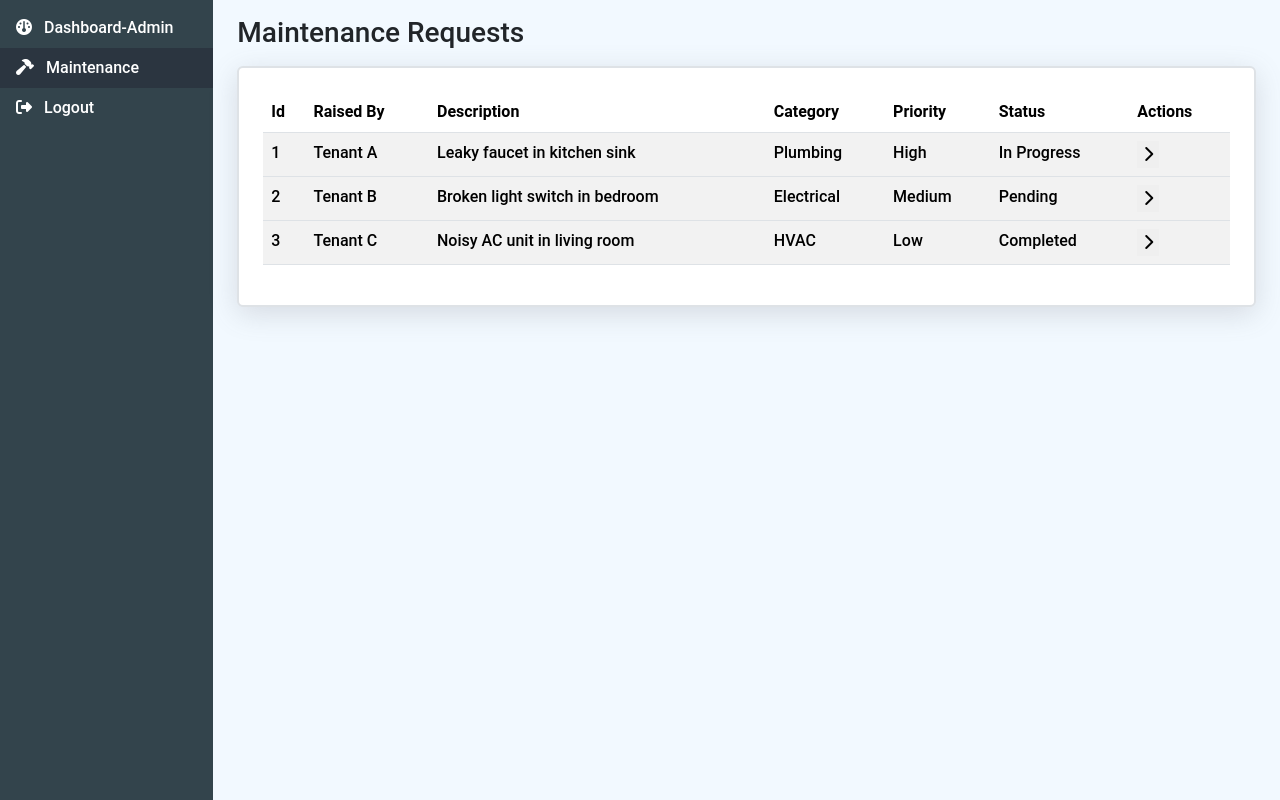
After one commit to avisingh332/RentMangementApp, a Flask app: page /maintenance in a window 1280 px wide. The commit adds this page. Run offline with Flask 3, Linux system fonts and the light colour scheme; a user stored in the database is signed in; some libraries are stand-ins or nearby versions.

Commit message:
Added Maintenance, admin and user dashboards ,updated styling of sigin and other pages

```diff
--- a/app.py
+++ b/app.py
@@ -3,10 +3,10 @@ from database.db import db, init_db
 from models.item_model import Item
 from extensions.security import init_security
 from extensions.login_manger import init_login_manager
-from flask_login import login_manager, login_user
+from flask_login import current_user, login_manager, login_required, login_user
 from flask_security import roles_accepted
 from werkzeug.security import check_password_hash
-
+from data import maintenance_records, report_data, status_list
 app = Flask(__name__, template_folder="templates")
 
 app.config.update({
@@ -27,10 +27,43 @@ init_login_manager(app)
 
 from models.user_model import User, Role
 
+def role_check(role):
+    if role in [role.name for role in current_user.roles]:
+        return True
+    else :
+        return False
+
+app.jinja_env.globals['role_check'] = role_check
+
 @app.route('/')
 def home():
-    return render_template('home.html')
+    if not current_user.is_authenticated:
+        return redirect(url_for('signin'))
 
+    if role_check('Resident'):
+        print("Resident")
+
+    if role_check('Resident'):
+       return redirect(url_for('user_home'))
+
+    else:
+        return redirect(url_for('admin_home'))
+
+from datetime import date
+
+
+@app.route('/admin-home')
+@login_required
+@roles_accepted('Admin')
+def admin_home():
+
+    return render_template('./admin/admin_home.html', data=report_data)
+
+@app.route('/user-home')
+@login_required
+@roles_accepted("Resident")
+def user_home():
+    return render_template('/user/user_home.html')
 
 # signin page
 @app.route('/signin', methods=['GET', 'POST'])
@@ -44,26 +77,40 @@ def signin():
             if check_password_hash(user.password, request.form['password']):
                 # if password matches, login the user
                 login_user(user)
-                # return redirect(url_for('home'))
-                return "Used Logged in Successfully!!!"
+
             # if password doesn't match
             else:
                 msg="Wrong password"
 
-        # if user does not exist
-        else:
-            msg="User doesn't exist"
-        return render_template('signin.html', msg=msg)
+        return redirect(url_for('home'))
+
 
     else:
-        return render_template("signin.html", msg=msg)
+        if current_user.is_authenticated:
+            return redirect(url_for('home'))
+        else:
+            return render_template("signin.html", msg=msg)
 
 
-@app.route('/residents', methods=['GET'])
-# @roles_accepted( ['Admin'] )
-def residents():
-    return "Hello world"
 
+
+
+
+
+@app.route('/maintenance', methods=['GET'])
+@login_required
+def maintenance():
+    if request.method =='POST':
+        pass
+    else:
+        return render_template('maintenance.html', records = maintenance_records, status_list = status_list)
+
+@app.route('/maintenance/create', methods=['GET', 'POST'])
+def create_maintenance():
+    if request.method =='POST':
+        pass
+    else:
+        return render_template('create_maintenance.html')
 
 if(__name__ == "__main__"):
     app.run(debug=True);
--- a/models/user_model.py
+++ b/models/user_model.py
@@ -5,7 +5,7 @@ from sqlalchemy import String
 from sqlalchemy.orm import validates, mapped_column, Mapped, relationship
 
 # Create a table in the database for storing roles
-class Role(db.Model, RoleMixin):
+class Role(RoleMixin,db.Model ):
     id: Mapped[int] = mapped_column(primary_key=True)
     name: Mapped[str] = mapped_column(unique=True)
 
@@ -18,7 +18,7 @@ roles_users = db.Table(
 
 
 # Create a table in the database for storing users
-class User(db.Model, UserMixin):
+class User(UserMixin, db.Model ):
     id: Mapped[int] = mapped_column(primary_key=True, autoincrement=True)
     email: Mapped[str] = mapped_column(unique=True)
     password: Mapped[str] = mapped_column(nullable=False, server_default='')
--- /dev/null
+++ b/templates/base.html
@@ -0,0 +1,24 @@
+<!DOCTYPE html>
+<html lang="en">
+<head>
+    <meta charset="UTF-8">
+    <meta name="viewport" content="width=device-width, initial-scale=1.0">
+    <link href="https://cdn.jsdelivr.net/npm/bootstrap@5.3.3/dist/css/bootstrap.min.css" rel="stylesheet" integrity="sha384-QWTKZyjpPEjISv5WaRU9OFeRpok6YctnYmDr5pNlyT2bRjXh0JMhjY6hW+ALEwIH" crossorigin="anonymous">
+    <title>Document</title>
+    <link rel="stylesheet" href="https://cdnjs.cloudflare.com/ajax/libs/font-awesome/6.7.1/css/all.min.css" integrity="sha512-5Hs3dF2AEPkpNAR7UiOHba+lRSJNeM2ECkwxUIxC1Q/FLycGTbNapWXB4tP889k5T5Ju8fs4b1P5z/iB4nMfSQ==" crossorigin="anonymous" referrerpolicy="no-referrer" />
+    <link rel="stylesheet" href="https://cdn.datatables.net/2.1.8/css/dataTables.dataTables.min.css">
+    <style>
+        .main-font{
+            font-family: 'Roboto', sans-serif;
+            font-weight: 500;
+        }
+    </style>
+</head>
+<body class="main-font">
+    <script src="https://cdnjs.cloudflare.com/ajax/libs/jquery/3.7.1/jquery.min.js" integrity="sha512-v2CJ7UaYy4JwqLDIrZUI/4hqeoQieOmAZNXBeQyjo21dadnwR+8ZaIJVT8EE2iyI61OV8e6M8PP2/4hpQINQ/g==" crossorigin="anonymous" referrerpolicy="no-referrer"></script>
+    <script src="https://cdn.datatables.net/2.1.8/js/dataTables.min.js"></script>
+    {% block body %}{% endblock %}
+    <script src="https://cdn.jsdelivr.net/npm/bootstrap@5.3.3/dist/js/bootstrap.bundle.min.js" integrity="sha384-YvpcrYf0tY3lHB60NNkmXc5s9fDVZLESaAA55NDzOxhy9GkcIdslK1eN7N6jIeHz" crossorigin="anonymous"></script>
+
+</body>
+</html>
--- a/templates/home.html
+++ b/templates/home.html
@@ -1,33 +1,52 @@
-<!DOCTYPE html>
-<html lang="en">
-<head>
-    <meta charset="UTF-8">
-    <meta name="viewport" content="width=device-width, initial-scale=1.0">
-    <title>Document</title>
-</head>
-<body>
-    <!-- links to the pages -->
-    <a href="/admin">View all Admins</a> (Access: Admin)<br><br>
-    <a href="/residents">View all Students</a> (Access: Admin, Residents)<br><br>
+{% extends 'base.html' %}
+{% block body %}
+  <style>
+    .shadow1 {
+      box-shadow: rgba(100, 100, 111, 0.2) 0px 7px 29px 0px;
+    }
+  </style>
+  <div class="container-fluid">
+    <div class="row">
+      <div class="col-2 g-0" style="background-color: #33444C;">
+        <div class="nav mt-2 flex-column nav-pills" id="nav-tab" role="tablist" aria-orientation="vertical">
+          {% if role_check('Resident') %}
+            <div style="{% if request.endpoint == 'user_home' %}
+                background-color:#2B3540;
+              {% endif %}">
+              <a class="nav-link text-white" id="nav-login-tab" type="button" role="tab" aria-controls="nav-login" aria-selected="true" href="{{ url_for('user_home') }}">
+                <i class="fa-solid fa-gauge"></i>
+                <span class="ms-2">Dashboard-User</span>
+              </a>
+            </div>
+          {% else %}
+            <div style="{% if request.endpoint == 'admin_home' %}background-color:#2B3540;{% endif %}">
+              <a class="nav-link text-white" id="nav-register-tab" type="button" role="tab" aria-controls="nav-register" aria-selected="false" href="{{ url_for('admin_home') }}">
+                <i class="fa-solid fa-gauge"></i>
+                <span class="ms-2">Dashboard-Admin</span>
+              </a>
+            </div>
+          {% endif %}
+          <div style="{% if request.endpoint in ['maintenance','create_maintenance'] %}background-color:#2B3540;{% endif %}">
+            <a class="nav-link text-white" id="nav-maintenance-tab" type="button" role="tab" aria-controls="nav-maintenance" aria-selected="true" href="{{ url_for('maintenance') }}">
+              <i class="fa-solid fa-hammer"></i>
+              <span class="ms-2">Maintenance</span>
+            </a>
+          </div>
 
-    <br><br>
-    <!-- Show only if user is logged in -->
-    {% if current_user.is_authenticated %}
-        <!-- Show current users email -->
-        <b>Current user</b>: {{current_user.email}}
-        <!-- Current users roles -->
-        {% if current_user.roles %}
-            User has Roles
-        {% endif %}
-        <br><br>
-        <!-- link for logging out -->
-        <a href="/logout">Logout</a>
-        <!-- Show if user is not logged in -->
-    {% else %}
-        <a href="/signup">Sign up</a> | <a href="/signin">Sign in</a>
-    {% endif %}
-
-    <br><br>
-
-</body>
-</html>
+          {% if current_user %}
+            <div>
+              <a href="/logout" class="nav-link text-white" id="nav-login-tab" type="button" role="tab" aria-controls="nav-login" aria-selected="true"  >
+                <i class="fa-solid fa-right-from-bracket"></i>
+                <span class="ms-2">Logout</span>
+              </a>
+            </div>
+          {% endif %}
+        </div>
+      </div>
+      <div class="col" style="background-color: #F2F9FF; height:100vh">
+        {% block content %}
+        {% endblock %}
+      </div>
+    </div>
+  </div>
+{% endblock %}
--- /dev/null
+++ b/templates/maintenance.html
@@ -0,0 +1,106 @@
+{% extends "home.html" %}
+{% block content %}
+   <style>
+    .gradient-button {
+        background: linear-gradient(to right, #629bb5, #2B3540);
+        border: none;
+        color: #fff;
+        padding: 10px 32px;
+        text-align: center;
+        text-decoration: none;
+        display: inline-block;
+        font-size: 16px;
+        cursor: pointer;
+        border-radius: 5px;
+      }
+      .btn-toggle[aria-expanded="true"]::after {
+        content: '\f078'; /* Font Awesome "chevron-down" Unicode */
+        font-family: "Font Awesome 6 Free";
+        font-weight: 900; /* Required for solid icons */
+    }
+
+    .btn-toggle[aria-expanded="false"]::after {
+        content: '\f054'; /* Font Awesome "chevron-right" Unicode */
+        font-family: "Font Awesome 6 Free";
+        font-weight: 900;
+    }
+   </style>
+
+    <div class="container " >
+        <div class="d-flex {% if role_check('Admin') %}text-end{%else%}justify-content-between{% endif %} my-3">
+            <h3 class=" my-auto">Maintenance Requests</h3>
+            {% if  role_check('Resident') %}
+                <a class="gradient-button" id="request-tab" href="{{url_for('create_maintenance')}}" >Add Request</a>
+            {%endif%}
+        </div>
+        <div class="p-4 border border-2 rounded-2 bg-white shadow1">
+                <table class="table table-striped">
+                    <thead>
+                        <th>Id</th>
+                        <th>Raised By</th>
+                        <th>Description</th>
+                        <th>Category</th>
+                        <th>Priority</th>
+                        <th>Status</th>
+                        {% if role_check('Admin') %}
+                            <th>Actions</th>
+                        {% endif %}
+                    </thead>
+                    <tbody>
+                        {% for record in records %}
+                            <tr>
+                                <td>{{record.id}}</td>
+                                <td>{{record.raised_by}}</td>
+                                <td> {{record.description}} </td>
+                                <td> {{record.category}} </td>
+                                <td> {{record.priority}}  </td>
+                                <td>{{ record.status }}</td>
+                                <td>
+                                    {% if role_check('Admin') %}
+                                        <button class="btn-toggle" style="text-decoration: none; border:none" data-bs-toggle="collapse" data-bs-target="#collapse{{ record.id }}"  aria-expanded="false"  >  </button>
+                                    {% endif %}
+                                </td>
+                            </tr>
+                            {% if role_check('Admin') %}
+                                <tr class="collapse" id="collapse{{ record.id }}" >
+                                    <td colspan="12"   >
+                                        <div class="card card-body">
+                                            <div class="row justify-content-center align-items-center">
+                                                    <div class="col-md-3">
+                                                        <div class="mb-3">
+                                                            <label for="inputGroupSelect01" class="form-label">Update Status</label>
+                                                            <select class="form-select" required  id="inputGroupSelect01">
+                                                                <option value='-1' >Choose...</option>
+                                                                {% for status in status_list %}
+                                                                    <option value="{{status.status_id}}" {% if status.status_id== record.status_id %}selected{% endif %} > {{ status.status_text }}   </option>
+                                                                {% endfor %}
+                                                            </select>
+                                                        </div>
+                                                    </div>
+                                                    <div class="col-md-7">
+                                                        <div class="mb-3 ">
+                                                            <label for="comment" class="form-label">Add a Comment</label>
+                                                            <textarea name="comment" id="address" class="form-control" rows="1">
+                                                            </textarea>
+                                                        </div>
+                                                    </div>
+                                                    <div class="col-md-2">
+                                                        <button class="btn btn-primary my-auto" type="submit">Submit</button>
+                                                    </div>
+                                            </div>
+                                        </div>
+                                    </td>
+                                </tr>
+                            {% endif %}
+                        {% endfor %}
+                    </tbody>
+                </table>
+            </div>
+
+
+
+
+        </div>
+    </div>
+
+{% endblock content %}
```
Also changed, not shown: data/__init__.py (added, +43 -0 lines), templates/admin/admin_home.html (added, +99 -0 lines), templates/create_maintenance.html (added, +65 -0 lines), templates/signin.html (+47 -14 lines), templates/user/user_home.html (added, +85 -0 lines).
